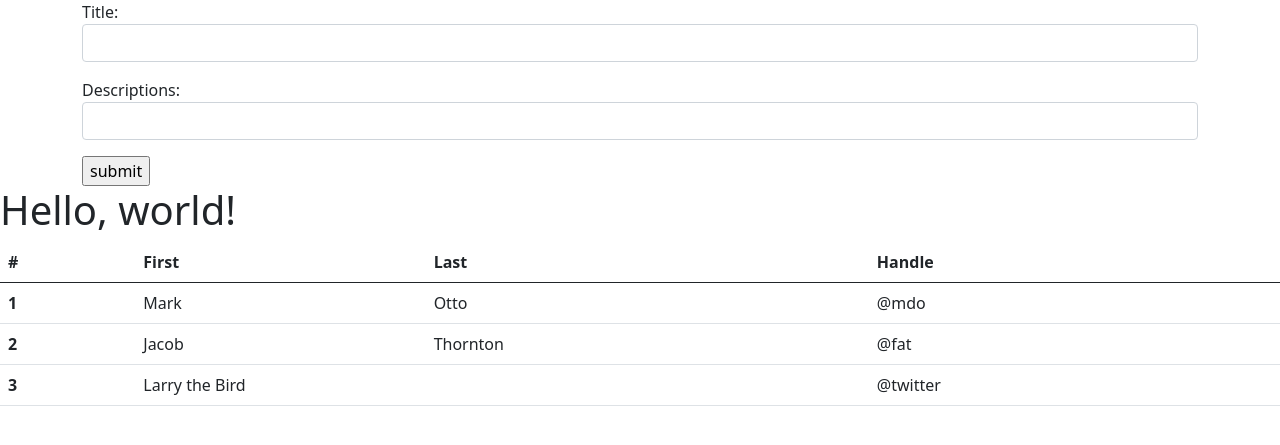
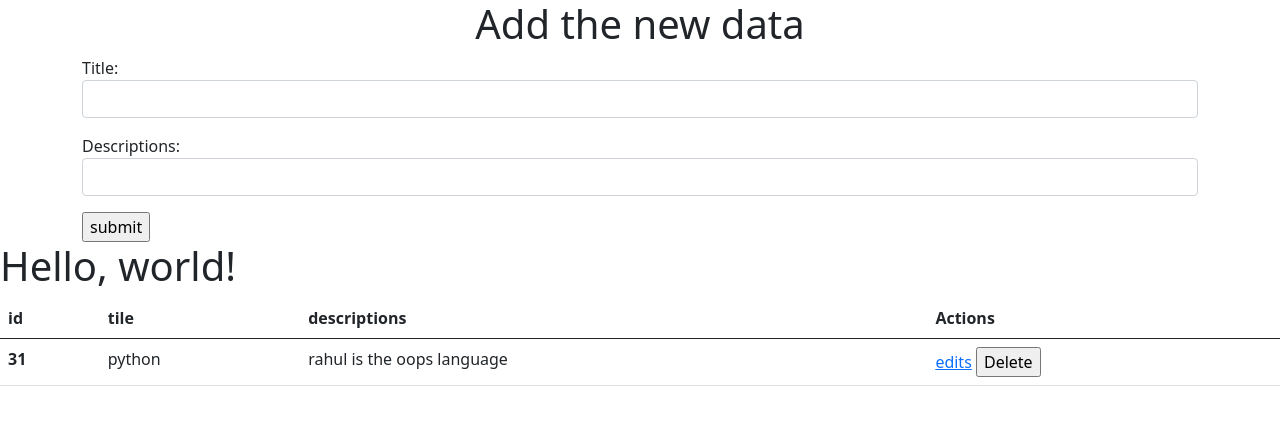
Before and after one commit to rahulgitit/curd-method-, a Django app: page /home/ in a window 1280 px wide. Shown: the top 445 px of the page. Run offline with Django 4.2, Linux system fonts and the light colour scheme; data comes from the database, SQL or seed files in the repository; both versions use the stored data as it was after the commit.

Commit message:
add the new file

```diff
--- a/enroll/views.py
+++ b/enroll/views.py
@@ -13,7 +13,7 @@ def index(request):
     data=databaseintodolist.objects.all()
     # return render(request,"index.html",{"form":form,"data":data})
     return render(request,"home.html",{"form":form,"data":data})
-
+#
 
 
 def delete(request,id):
--- a/templates/home.html
+++ b/templates/home.html
@@ -12,7 +12,8 @@
   </head>
   <body>
     <div class="container">
-        <form action="">
+        <h1 class="text-center">Add the new data</h1>
+        <form action="" method="post">
             {% csrf_token %}
             {{form.as_p}}
             <input type="submit" value="submit">
@@ -22,30 +23,30 @@
     <table class="table">
         <thead>
           <tr>
-            <th scope="col">#</th>
-            <th scope="col">First</th>
-            <th scope="col">Last</th>
-            <th scope="col">Handle</th>
+            <th scope="col">id</th>
+            <th scope="col">tile</th>
+            <th scope="col">descriptions</th>
+            <th scope="col">Actions</th>
           </tr>
         </thead>
         <tbody>
+
+            {% for data in data %}
           <tr>
-            <th scope="row">1</th>
-            <td>Mark</td>
-            <td>Otto</td>
-            <td>@mdo</td>
+            <th scope="row">{{data.id}}</th>
+            <td>{{data.title}}</td>
+            <td>{{data.descriptions}}</td>
+            <td>
+                <a href="{% url 'edit' data.id %}">edits</a>
+                <form action="{% url 'delete' data.id %}" method="post" class="d-inline">
+                    {% csrf_token %}
+                    <input type="submit" value="Delete" >
+                </form>
+            </td>
           </tr>
-          <tr>
-            <th scope="row">2</th>
-            <td>Jacob</td>
-            <td>Thornton</td>
-            <td>@fat</td>
-          </tr>
-          <tr>
-            <th scope="row">3</th>
-            <td colspan="2">Larry the Bird</td>
-            <td>@twitter</td>
-          </tr>
+            {% endfor %}
+
+
         </tbody>
       </table>
 
```
Also changed, not shown: db.sqlite3.
